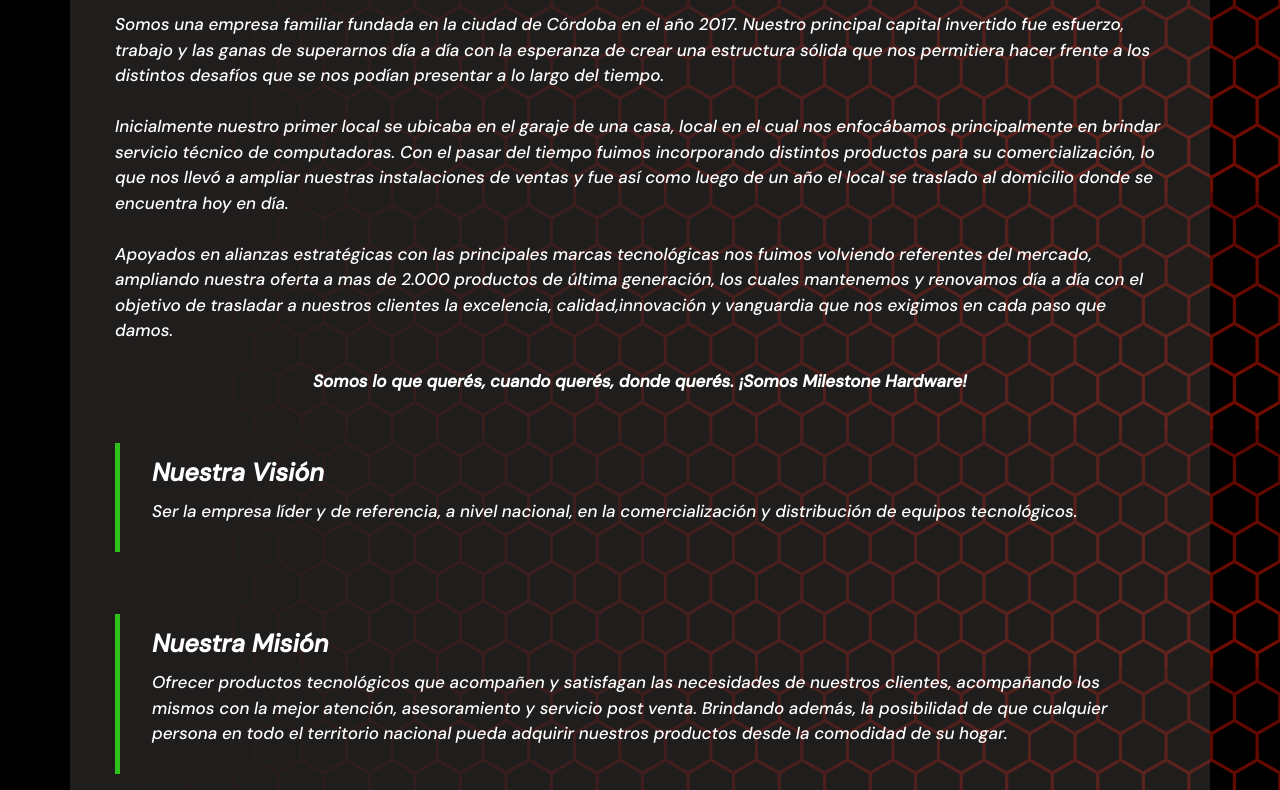
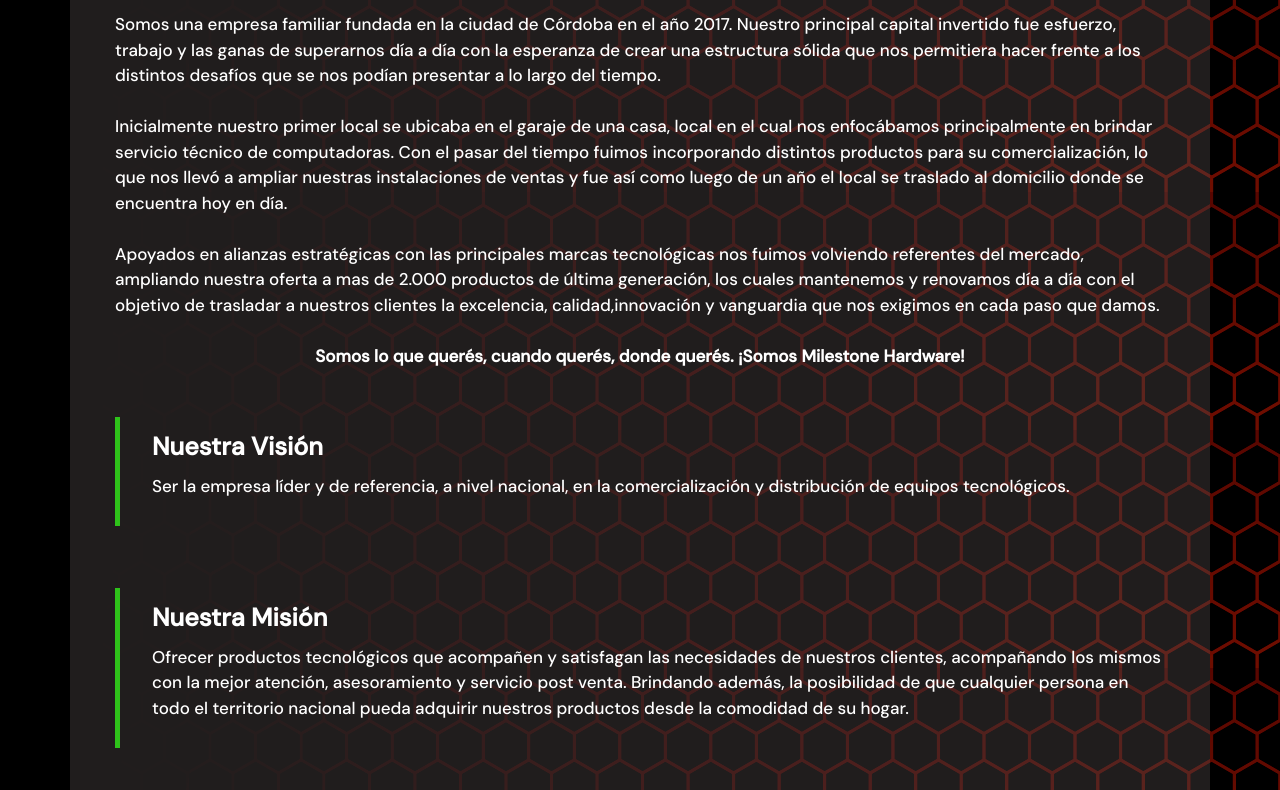
Before and after one commit to AugustoCarloPareja/MilestoneHardware, a website: page secciones/quienesSomos.html in a window 1280 px wide. Shown: the part 522-1312 px from the top of the page. Drawn offline with nearby package versions, Linux system fonts and the light colour scheme.

Commit message:
Correción Google Fonts

```diff
--- a/secciones/quienesSomos.html
+++ b/secciones/quienesSomos.html
@@ -17,7 +17,7 @@
         <meta property="og:url" content="https://milestonehardware.com.ar/quienesSomos.html">
         <!-- Google Fonts-->
         <link rel="preconnect" href="https://fonts.gstatic.com">
-        <link href="https://fonts.googleapis.com/css2?family=DM+Sans:ital,wght@1,500&display=swap" rel="stylesheet">
+<link href="https://fonts.googleapis.com/css2?family=DM+Sans:wght@500&display=swap" rel="stylesheet">
         <!-- FavIcon-->
         <link rel="icon" href="../img/favicon.ico">
         <!-- Boostrap CSS-->
```
Also changed, not shown: index.html (+1 -1 lines), secciones/contacto.html (+1 -1 lines), secciones/misCompras.html (+1 -1 lines), secciones/ofertas.html (+1 -1 lines).
